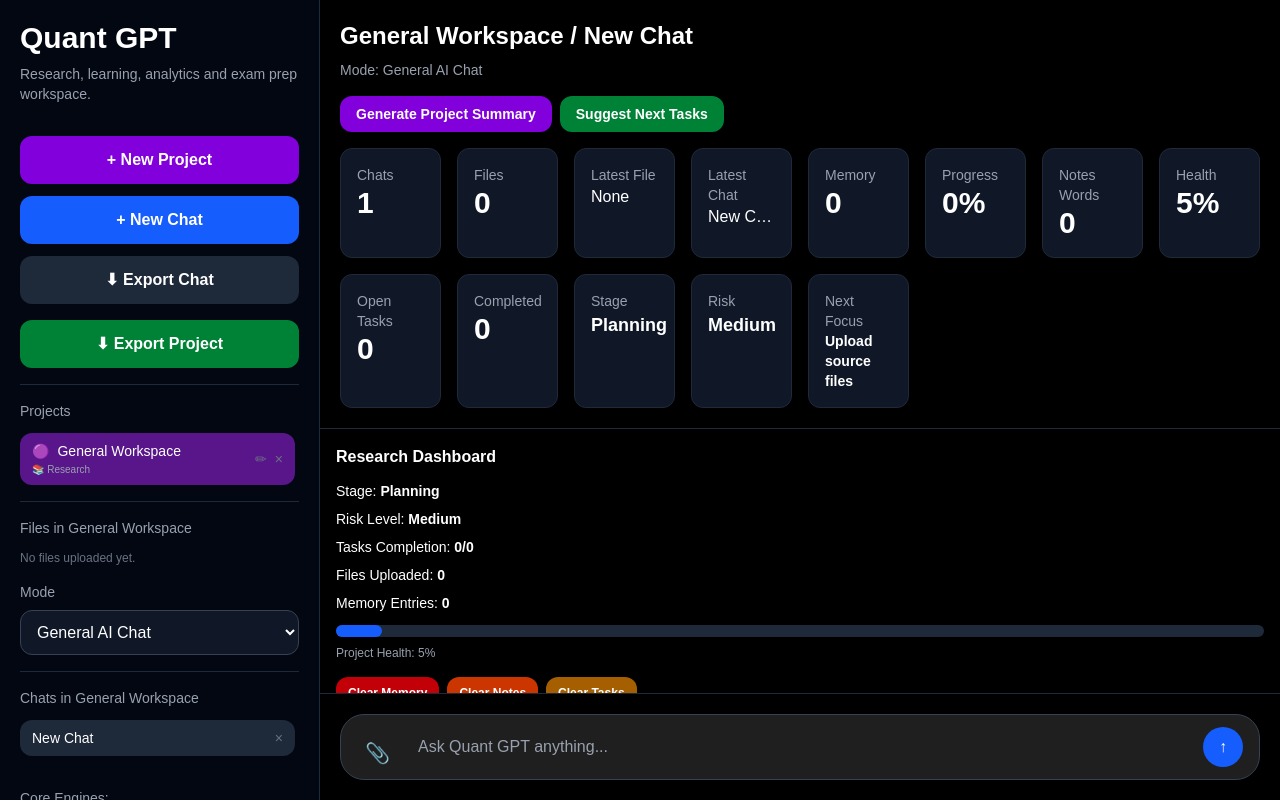
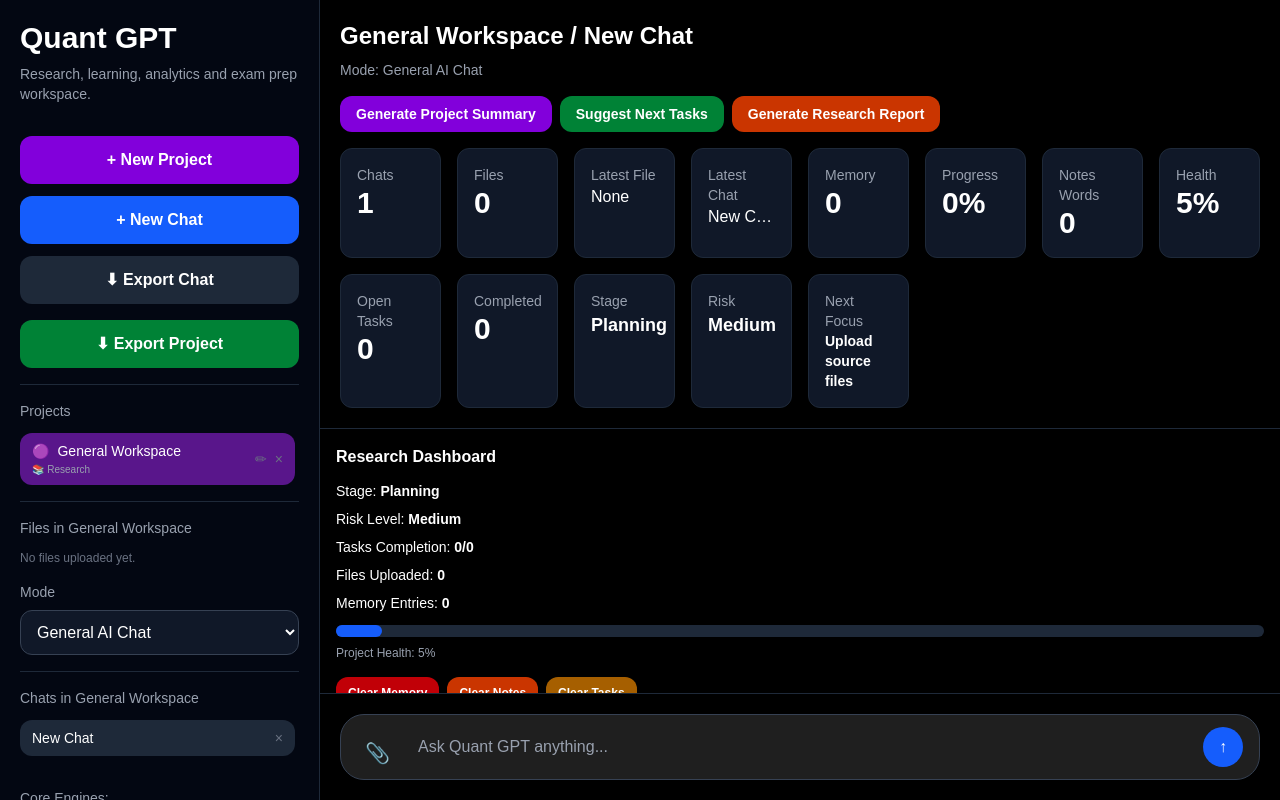
Before and after one commit to yomiannixs-jpg/QuantGPT, a Next.js app in the folder frontend/: page /dashboard in a window 1280 px wide. Shown: the top 800 px of the page. Built offline with nearby package versions, Linux system fonts and the light colour scheme.

Commit message:
Add button to generate research report

```diff
--- a/frontend/app/dashboard/page.tsx
+++ b/frontend/app/dashboard/page.tsx
@@ -1353,7 +1353,15 @@ Please structure the report with:
   >
     Suggest Next Tasks
   </button>
-</div>
+
+  <button
+  onClick={generateResearchReport}
+  className="bg-orange-700 hover:bg-orange-800 rounded-xl px-4 py-2 text-sm font-semibold"
+>
+  Generate Research Report
+  </button>
+
+  </div>
     <div className="grid md:grid-cols-8 gap-4">
       <div className="bg-gray-900 border border-gray-800 rounded-xl p-4">
         <div className="text-gray-400 text-sm">Chats</div>
```
